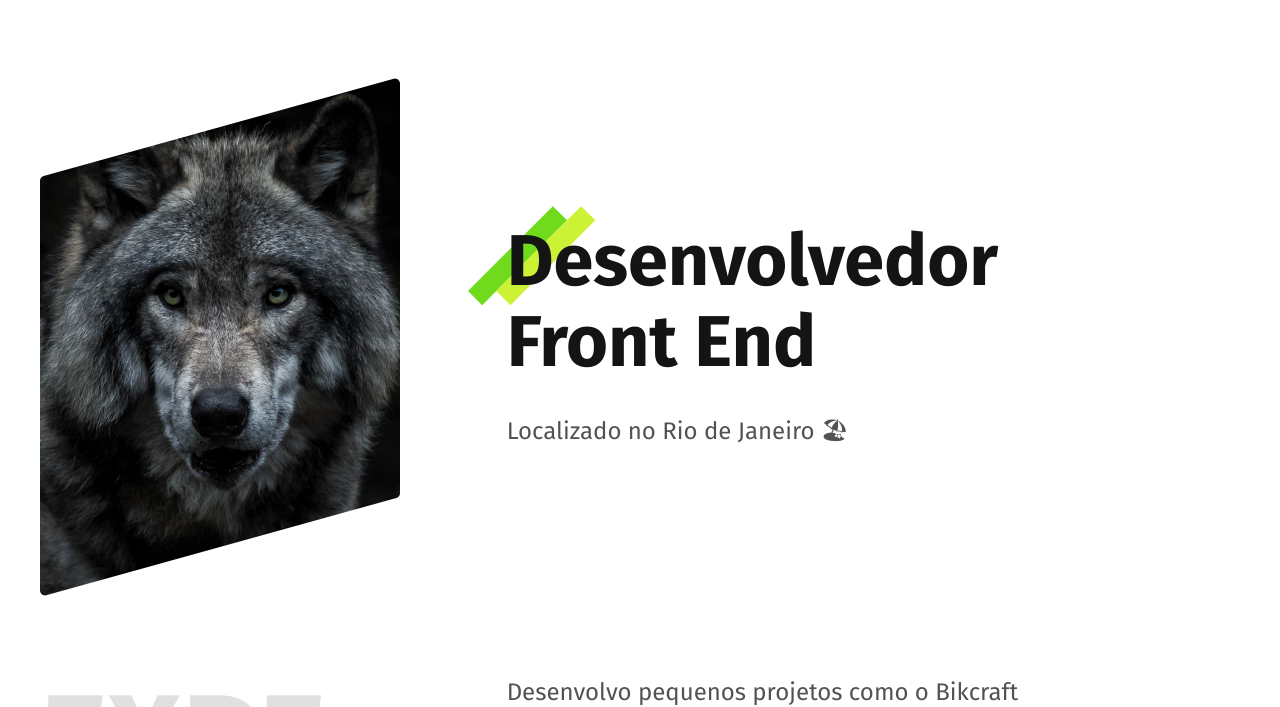
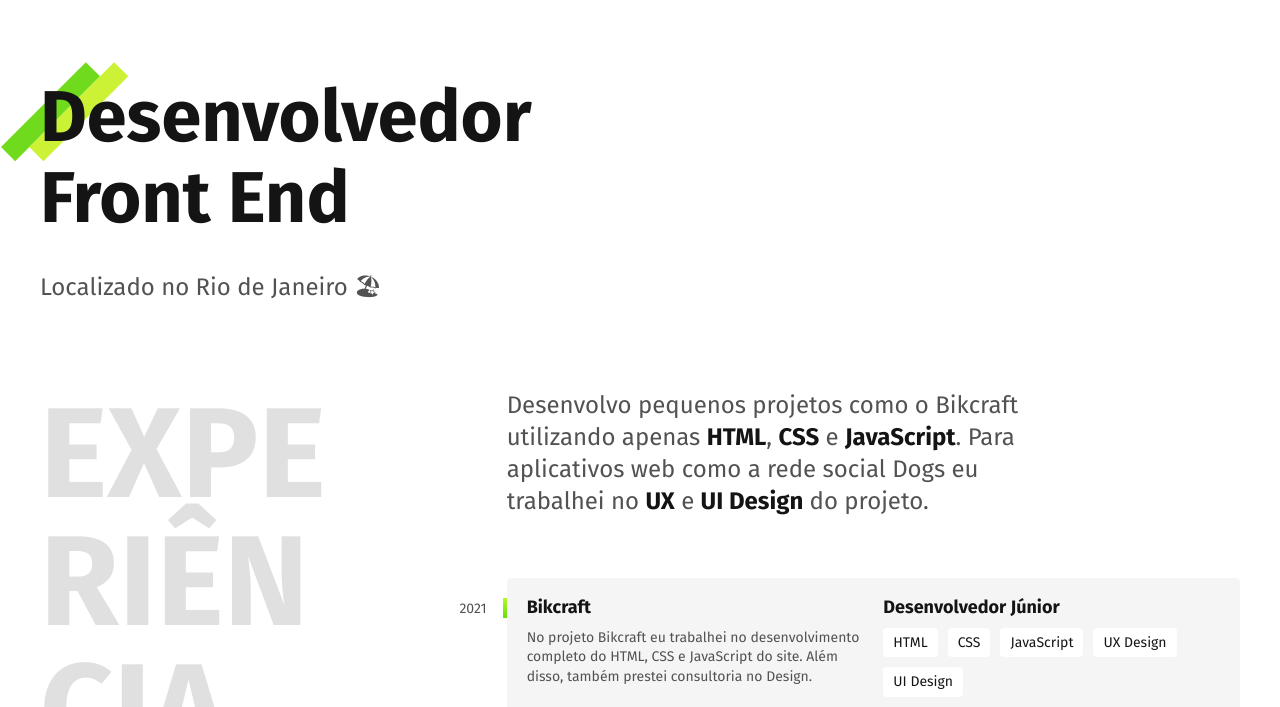
Before and after one commit to PabloAugustto/pabloAugustto.github.io, a plain HTML site: page index.html in a window 1280 px wide. Shown: the part 86-793 px from the top of the page. Drawn offline with Linux system fonts and the light colour scheme.

Commit message:
Update index.html

```diff
--- a/index.html
+++ b/index.html
@@ -31,7 +31,6 @@
     </header>
 
     <main class="introducao">
-      <img src="./img/perfil.jpg" alt="Lobo Cinza" width="360" height="520" />
       <div>
         <h1>Desenvolvedor<br />Front End<br /></h1>
         <p>Localizado no Rio de Janeiro 🏖</p>
```
